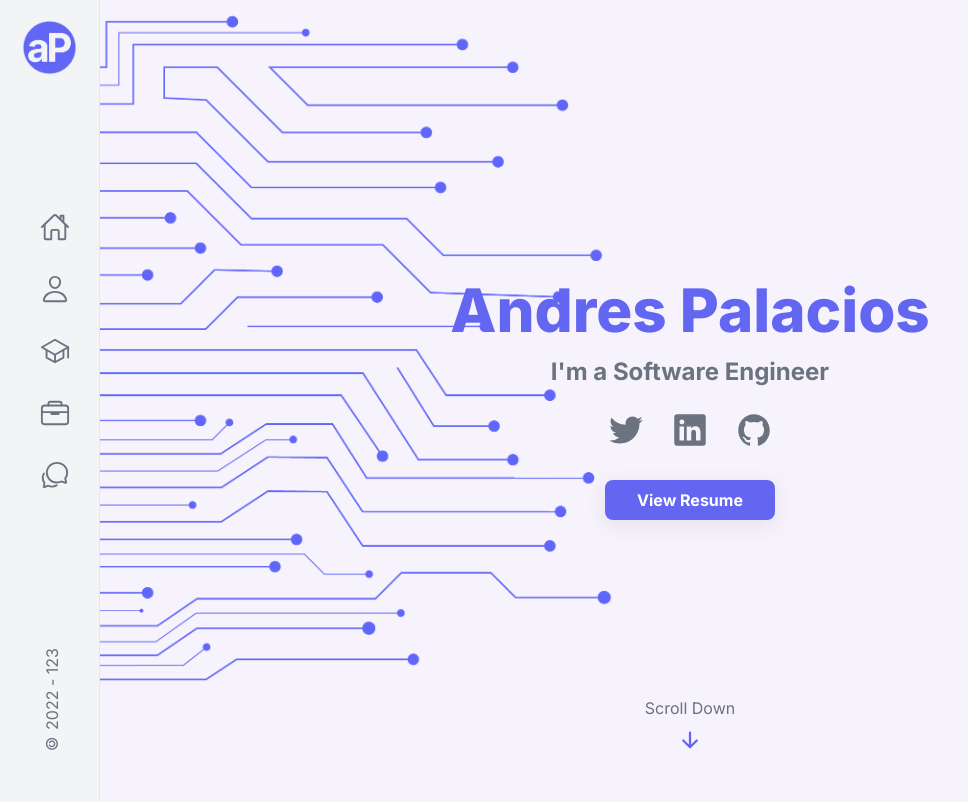
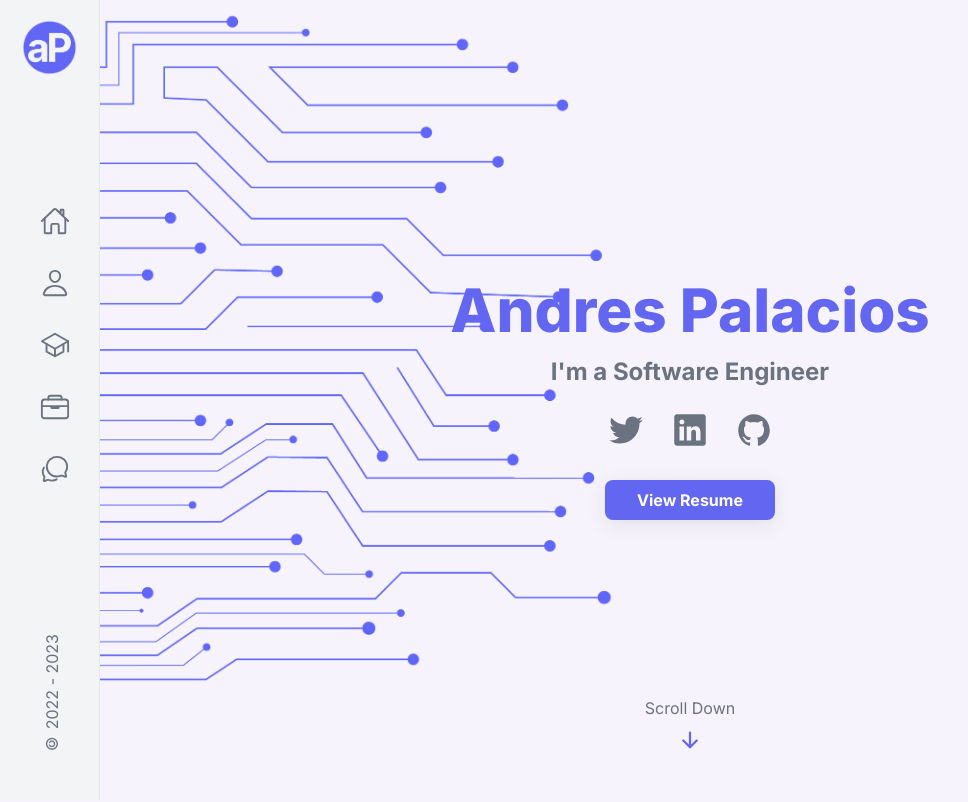
Before and after one commit to Andrespvzla/portfolio, a React (Vite) app: page / in a window 1280 px wide. Shown: the top 802 px of the page, without its empty margins (0-968 px from the left). Built offline with nearby package versions, Linux system fonts and the light colour scheme.

Commit message:
getFullYear

```diff
--- a/src/components/sidebar/Sidebar.jsx
+++ b/src/components/sidebar/Sidebar.jsx
@@ -87,7 +87,7 @@ export const Sidebar = () => {
           </div>
         </nav>
         <div className="p-10">
-          <span className="text-gray-500 text-md -rotate-180 vertical-rl">&copy; 2022 - {date.getYear()}</span>
+          <span className="text-gray-500 text-md -rotate-180 vertical-rl">&copy; 2022 - {date.getFullYear()}</span>
         </div>
       </aside>
       <div className={toggle ? 'navToggle left-[120px]' : 'navToggle'} onClick={() => showMenu(!toggle)}>
```
